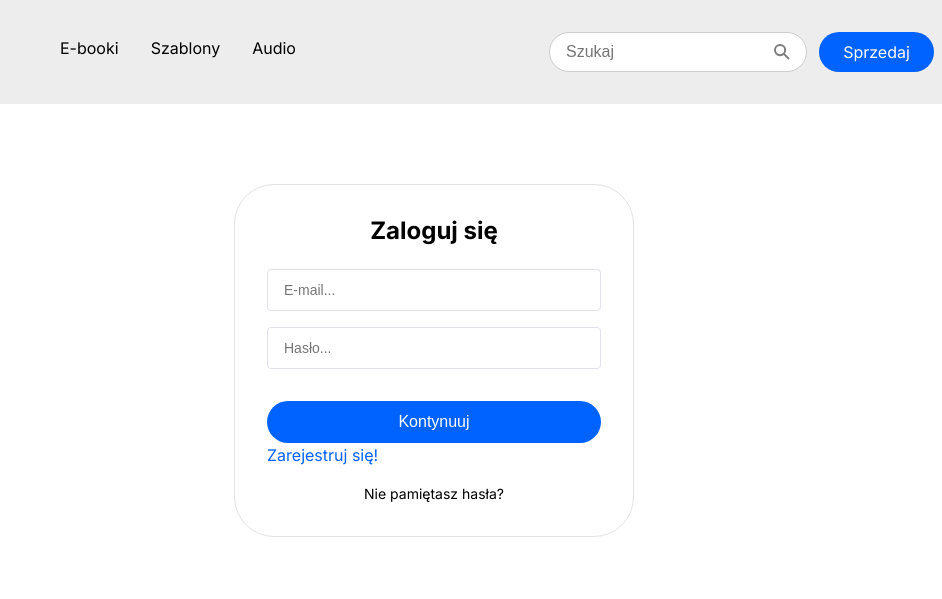
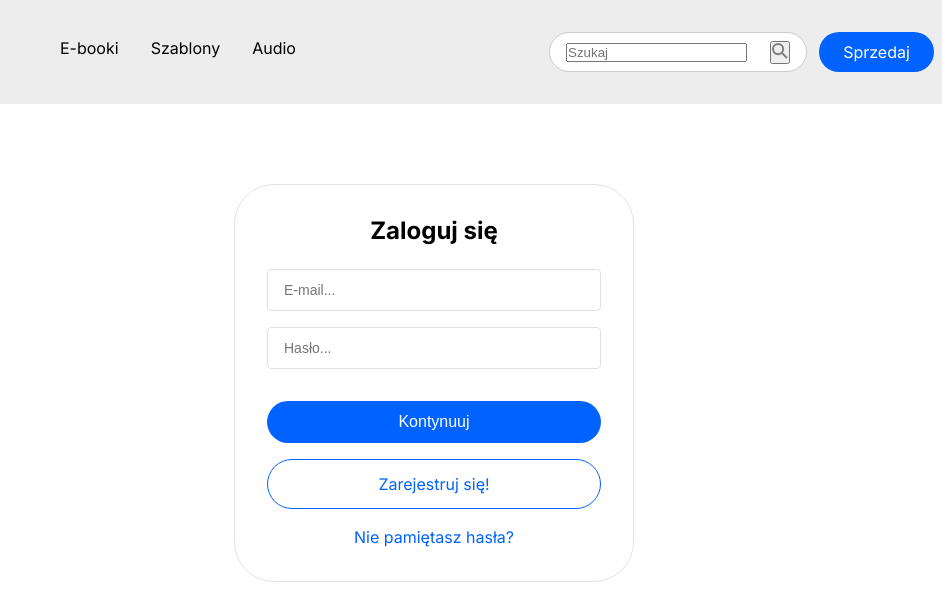
Before and after one commit to msluzala/eStock, a plain HTML site: page login.html in a window 1280 px wide. Shown: the top 599 px of the page, 206-1148 px from the left. Drawn offline with Linux system fonts and the light colour scheme; a script that the page names is missing.

Commit message:
Update login.css

```diff
--- a/login.css
+++ b/login.css
@@ -36,14 +36,13 @@
   text-decoration: none;
   color: #000;
 }
-
 .search-container {
   display: flex;
   align-items: center;
   gap: 12px;
 }
 .search-box {
-  background: #fff;
+background: #fff;
   border-radius: 999px;
   display: flex;
   align-items: center;
@@ -56,26 +55,6 @@
   height: 40px;
   font-size: 16px;
 }
-
-.search-box input {
-  border: none;
-  outline: none;
-  font-size: 16px;
-  flex: 1;
-  height: 100%;
-  background: transparent;
-}
-
-.search-button {
-  background: none;
-  border: none;
-  cursor: pointer;
-  padding: 0;
-  display: flex;
-  align-items: center;
-  justify-content: center;
-}
-
 
 .sell-button {
   background-color: #0062ff;
@@ -157,8 +136,6 @@
 }
 
 /* main text */
-
-
 
 body {
   font-family: 'Inter', sans-serif;
@@ -282,7 +259,7 @@ html, body {
   margin-top: 16px;
 }
 
-.wroc-do-rejestracji {
+.zarejestruj-sie {
   margin-top: 16px;
   width: 100%;
   padding: 12px 24px;
@@ -299,7 +276,10 @@ html, body {
   margin-top: 16px;
   text-align: center;
   font-size: 14px;
-  color: #000000;
+  color: #0062ff;
+  position: relative;
+  font-size: 16px;
+  line-height: 24px;
 }
 
 .error {
```
